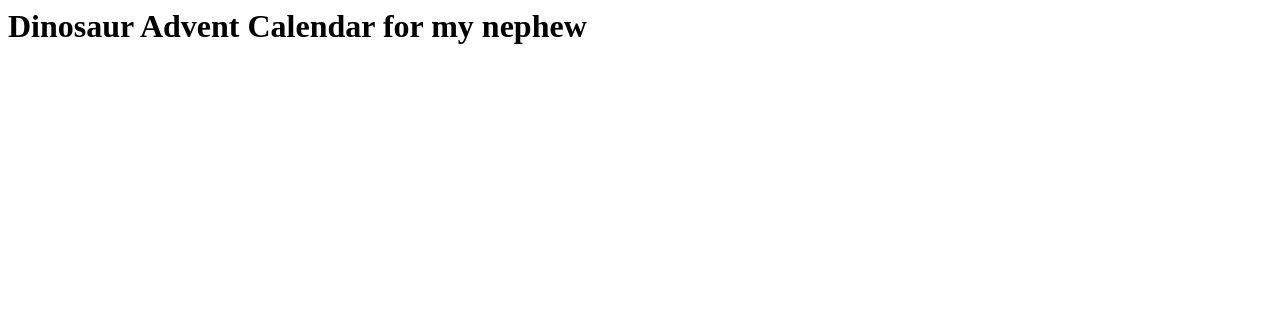
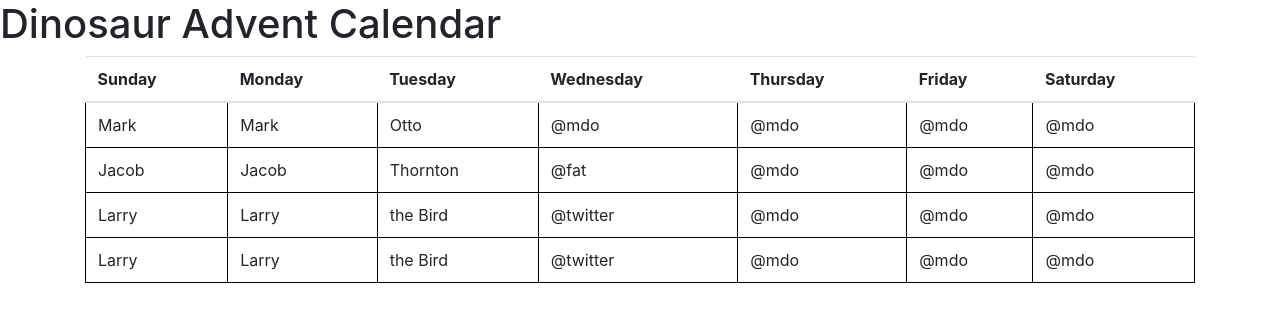
Before and after one commit to mhvue/dinosaurAdventCalendar, a plain HTML site: page index.html in a window 1280 px wide. Drawn offline with nearby package versions, Linux system fonts and the light colour scheme.

Commit message:
added bootstrap css and js

```diff
--- a/app.js
+++ b/app.js
@@ -0,0 +1,10 @@
+const dinosaurFacts = [
+    "Dinosaurs ruled the Earth for over 160 million years",
+    "A person who studies dinosaurs is known as a paleontologist",
+    "Birds descended from a type of dinosaurs",
+    "The name dinosaur means 'frighteningly big lizard",
+    "Dinosaur footprints have been found all over the world and give scientists lots of clues about what made them!",
+
+]
+
+//https://www.sciencekids.co.nz/sciencefacts/dinosaurs.html
--- a/index.html
+++ b/index.html
@@ -5,10 +5,70 @@
     <meta charset = "UTF-8">
     <meta name="viewport" content="width=device-width, initial-scale=1.0">
     <title>Dinosaur Advent Calendar</title>
-    <!--css here-->
+    <script src="https://cdnjs.cloudflare.com/ajax/libs/jquery/3.2.1/jquery.min.js"></script>
+    <link rel="stylesheet" href="https://cdn.jsdelivr.net/npm/bootstrap@4.5.3/dist/css/bootstrap.min.css" integrity="sha384-TX8t27EcRE3e/ihU7zmQxVncDAy5uIKz4rEkgIXeMed4M0jlfIDPvg6uqKI2xXr2" crossorigin="anonymous">
+    <link rel = "stylesheet" href= "./style.css">
+
 </head>
+
 <body>
-<h1>Dinosaur Advent Calendar for my nephew</h1>
-<!--js here-->
+<h1>Dinosaur Advent Calendar</h1>
+<div class="container">
+<table class="table">
+    <thead>
+      <tr>
+        <th scope="col">Sunday</th>
+        <th scope="col">Monday</th>
+        <th scope="col">Tuesday</th>
+        <th scope="col">Wednesday</th>
+        <th scope="col">Thursday</th>
+        <th scope="col">Friday</th>
+        <th scope="col">Saturday</th>
+      </tr>
+    </thead>
+    <tbody>
+      <tr>
+        <td>Mark</td>
+        <td>Mark</td>
+        <td>Otto</td>
+        <td>@mdo</td>
+        <td>@mdo</td>
+        <td>@mdo</td>
+        <td>@mdo</td>
+      </tr>
+      <tr>
+        <td>Jacob</td>
+        <td>Jacob</td>
+        <td>Thornton</td>
+        <td>@fat</td>
+        <td>@mdo</td>
+        <td>@mdo</td>
+        <td>@mdo</td>
+      </tr>
+      <tr>
+        <td>Larry</td>
+        <td>Larry</td>
+        <td>the Bird</td>
+        <td>@twitter</td>
+        <td>@mdo</td>
+        <td>@mdo</td>
+        <td>@mdo</td>
+      </tr>
+      <tr>
+        <td>Larry</td>
+        <td>Larry</td>
+        <td>the Bird</td>
+        <td>@twitter</td>
+        <td>@mdo</td>
+        <td>@mdo</td>
+        <td>@mdo</td>
+      </tr>
+    </tbody>
+  </table>
+</div>
+<script src = "./app.js"></script>
+<script src="https://cdn.jsdelivr.net/npm/popper.js@1.16.1/dist/umd/popper.min.js" integrity="sha384-9/reFTGAW83EW2RDu2S0VKaIzap3H66lZH81PoYlFhbGU+6BZp6G7niu735Sk7lN" crossorigin="anonymous"></script>
+<script src="https://cdn.jsdelivr.net/npm/bootstrap@4.5.3/dist/js/bootstrap.bundle.min.js" integrity="sha384-ho+j7jyWK8fNQe+A12Hb8AhRq26LrZ/JpcUGGOn+Y7RsweNrtN/tE3MoK7ZeZDyx" crossorigin="anonymous"></script>
+
 </body>
 </html>
--- a/style.css
+++ b/style.css
@@ -0,0 +1,3 @@
+td{
+    border: 1px solid black;
+}
```
